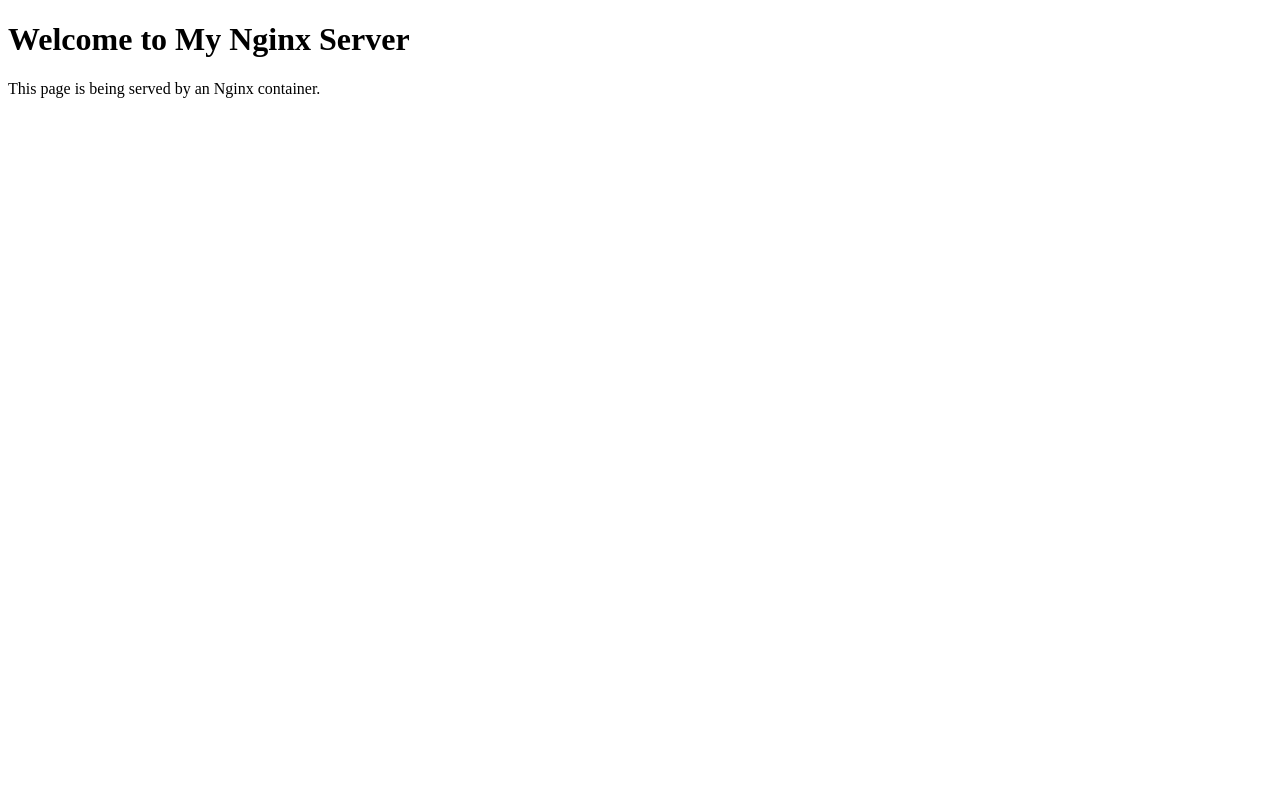
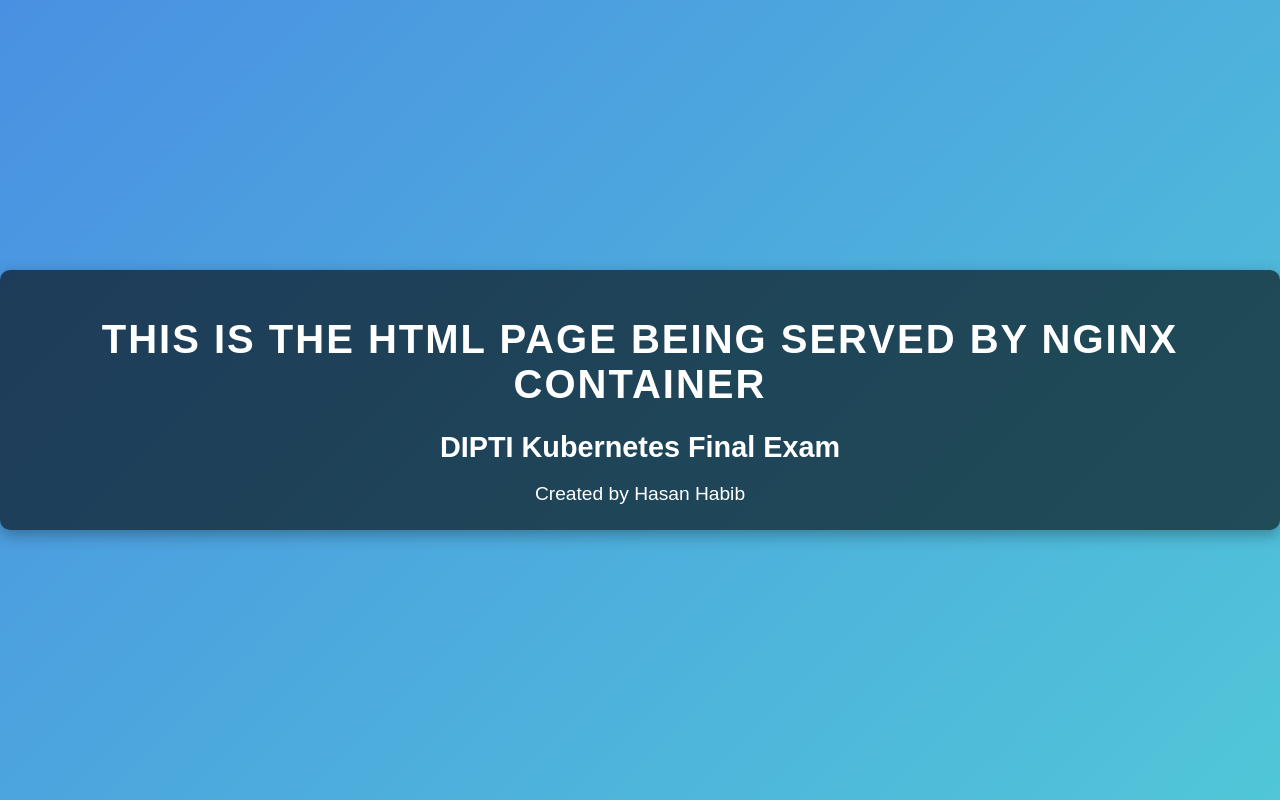
Before and after one commit to hasanhabib16011998/DIPTI_kubernetes_final, a plain HTML site: page task_1/index.html in a window 1280 px wide. Drawn offline with Linux system fonts and the light colour scheme.

Commit message:
feature/task_1/updated index file

```diff
--- a/task_1/index.html
+++ b/task_1/index.html
@@ -3,10 +3,47 @@
 <head>
     <meta charset="UTF-8">
     <meta name="viewport" content="width=device-width, initial-scale=1.0">
-    <title>Welcome</title>
+    <title>Welcome to Nginx Container</title>
+    <style>
+        body {
+            font-family: Arial, sans-serif;
+            margin: 0;
+            padding: 0;
+            display: flex;
+            justify-content: center;
+            align-items: center;
+            min-height: 100vh;
+            background: linear-gradient(135deg, #4a90e2, #50c6d8);
+            color: #fff;
+        }
+        .container {
+            text-align: center;
+            padding: 20px;
+            background: rgba(0, 0, 0, 0.6);
+            border-radius: 10px;
+            box-shadow: 0 5px 15px rgba(0, 0, 0, 0.3);
+        }
+        h1 {
+            font-size: 2.5rem;
+            margin-bottom: 20px;
+            text-transform: uppercase;
+            letter-spacing: 2px;
+        }
+        h2 {
+            font-size: 1.8rem;
+            margin-bottom: 15px;
+        }
+        p {
+            font-size: 1.2rem;
+            margin-bottom: 5px;
+        }
+    </style>
 </head>
 <body>
-    <h1>Welcome to My Nginx Server</h1>
-    <p>This page is being served by an Nginx container.</p>
+    <div class="container">
+        <h1>This is the HTML page being served by Nginx Container</h1>
+        <h2>DIPTI Kubernetes Final Exam</h2>
+        <p>Created by Hasan Habib</p>
+    </div>
 </body>
 </html>
```
